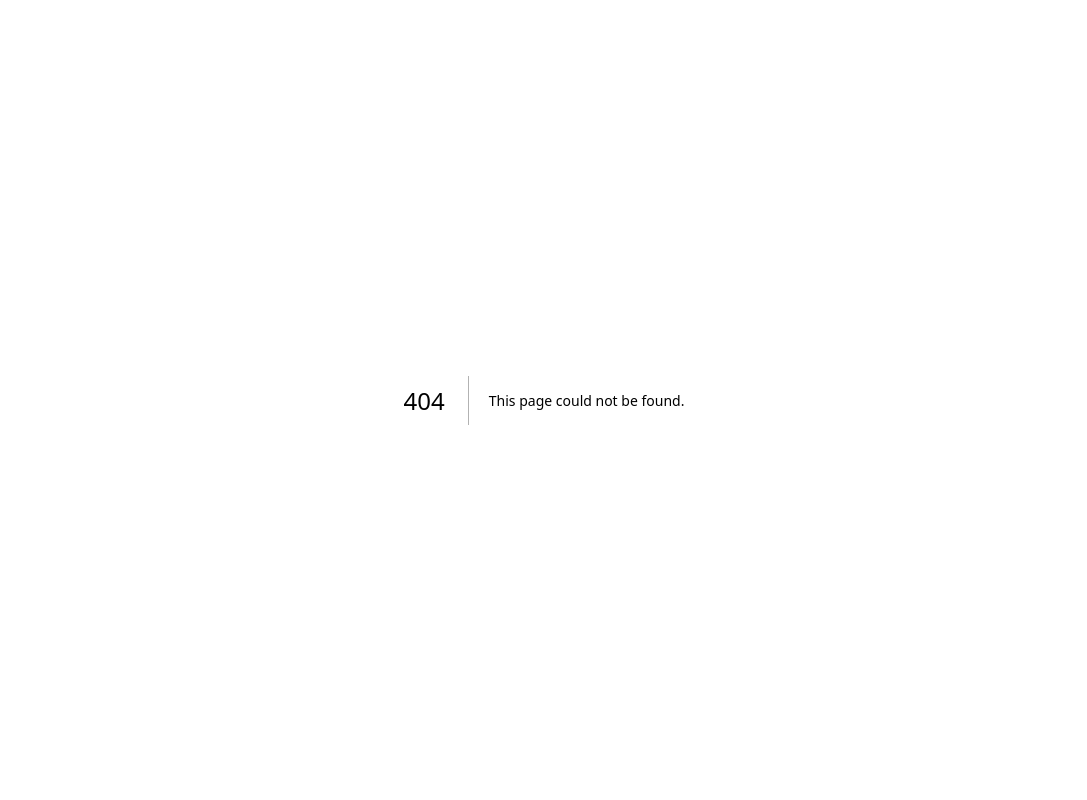
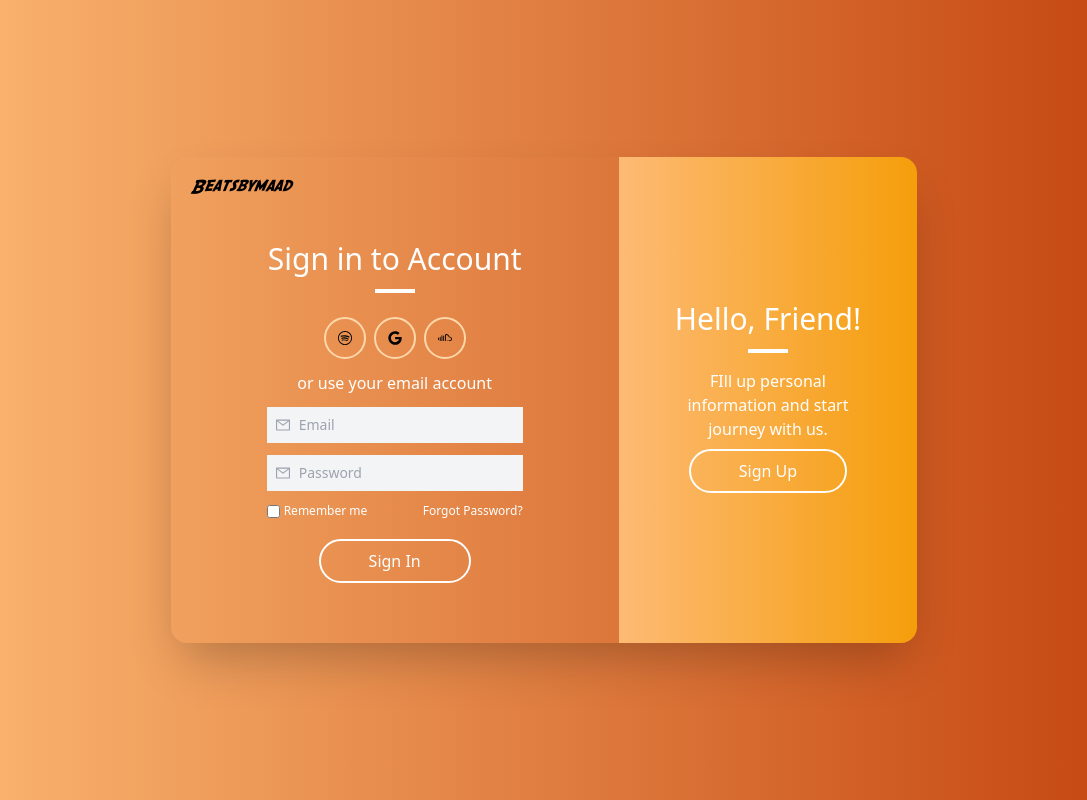
Before and after one commit to QuadNard/next.js-music-distribution-app, a Next.js app: page /Login in a window 1280 px wide. Before the commit this address had no page. Shown: the whole page, without its empty margins (96-1183 px from the left). Built offline with nearby package versions, Linux system fonts and the light colour scheme.

Commit message:
Setup Login UI

```diff
--- /dev/null
+++ b/app/Login/page.tsx
@@ -0,0 +1,81 @@
+import Image from 'next/image'
+import { FaGoogle } from 'react-icons/fa'
+import { SlSocialSoundcloud, SlSocialSpotify } from 'react-icons/sl'
+import {AiOutlineMail} from 'react-icons/ai'
+
+function Login() {
+    return (
+       <div className='flex flex-col items-center justify-center min-h-screen py-2 bg-gradient-to-r  from-orange-300 to-orange-700'>
+           <main className='flex  flex-col items-center  justify-center w-full flex-1 px-20 text-center'>
+                <div className=' bg-transparent rounded-2xl shadow-2xl flex w-2/3 max-w-4xl'>
+                <div className='w-3/5 p-5'>
+                    <div className='text-left font-SF Fedora'>
+                        <span className='text-black'>Beatsbymaad</span>
+                    </div>
+                    <div className='py-10'>
+                        <h2 className='text-3xl font-sans text-white mb-2'>
+                            Sign in to Account
+                            </h2>
+                            <div className='border-2 w-10 border-white inline-block mb-2'></div>
+                            <div className='flex justify-center my-2'>
+                                <a href="#" className='border-2 border-orange-200 rounded-full p-3 mx-1'>
+                                    <SlSocialSpotify className='text-sm' />
+                                </a>
+                                <a href="#" className='border-2 border-orange-200 rounded-full p-3 mx-1'>
+                                    <FaGoogle className='text-sm' />
+                                </a>
+                                <a href="#" className='border-2 border-orange-200 rounded-full p-3 mx-1'>
+                               <SlSocialSoundcloud className='text-sm' />
+                                </a>
+                            </div>{/* Social login section */}
+                            <p className='text-white my-3 font-sans'>or use your email account</p>
+                            <div className='flex flex-col items-center'>
+                            <div className='bg-gray-100 w-64 p-2 flex items-center mb-3'>
+                                <AiOutlineMail className='text-gray-400 mr-2' />
+                                <input type="email" name="email" placeholder="Email" className="bg-gray-100 outline-none font-sans text-sm
+                                flex-1" />
+                                </div>
+                                <div className='bg-gray-100 w-64 p-2 flex items-center mb-3 '>
+                                <AiOutlineMail className='text-gray-400 mr-2' />
+                                <input type="email" name="password" placeholder="Password" className="bg-gray-100 outline-none font-sans text-sm
+                                flex-1" />
+                                </div>
+                                <div className='flex justify-between w-64 mb-5'>
+                                    <label className='flex items-center text-xs font-sans text-white'><input type="checkbox" name="remember"
+                                    className="mr-1" />Remember me</label>
+                                    <a href="#" className="text-xs font-sans text-white">Forgot Password?</a>
+                                    </div>
+                                    <a
+                                    href="#"
+                                    className="border-2 border-white text-white rounded-full px-12 py-2 inline-block font-sans hover:bg-white hover:text-orange-300"
+                                    >
+                                        Sign In
+                                    </a>
+                            </div>
+                    </div>
+                </div>
+                 {/* Sign in section*/}
+                <div className='w-2/5 bg-amber-800 bg-gradient-to-r from-orange-300 to-amber-500 text-white rounded-tr-2xl  rounded-br-2xl py-36 px-12'>
+                    <h2 className='text-3xl font-sans mb-2'>Hello, Friend!</h2>
+                    <div className='border-2 w-10 border-white inline-block mb-2 '></div>
+                    <p className='mb-2 font-sans'>
+                        FIll up personal information and start journey with us.
+                    </p>
+                    <a
+                      href="#"
+                      className='border-2 border-white rounded-full px-12 py-2 inline-block font-sans hover:bg-white
+                      hover:text-orange-500'
+                    >
+                        Sign Up
+                    </a>
+                     {/* Sign up section*/}
+                    </div>
+                </div>
+           </main>
+
+    </div>
+    )
+
+}
+
+export default Login
--- a/app/components/Navbar.tsx
+++ b/app/Navbar.tsx
@@ -1,10 +1,10 @@
-import React from 'react'
 import Link from 'next/link'
 import {AiOutlineSearch, AiOutlineShopping } from 'react-icons/ai'
+import React from 'react'
 
-function Navbar() {
+export default function Navbar() {
   return (
-  <nav className="sticky top-0 z-30 flex w-full items-center justify-between px-4 py-4 transition-all lg:px-10 ly:py-6">
+  <nav className="sticky top-0 z-30 flex w-full items-center justify-between p-4">
    <div className="flex items-center justify-center md:w-1/5">
     <Link href={"/"}>
       <div className="relative h-10 w-5 cursor-pointer opacity-75 transition hover:opacity-100">
@@ -33,5 +33,3 @@ function Navbar() {
   </nav>
   )
 }
-
-export default Navbar
--- /dev/null
+++ b/app/components/Button.tsx
@@ -0,0 +1,40 @@
+interface Props {
+    title:  string;
+    onClick?: () => void;
+    width?: string;
+    loading?: boolean;
+    padding?: string;
+    noIcon?:  boolean;
+}
+
+
+function Button({ title, onClick, width, loading, padding, noIcon }: Props) {
+    return (
+        <button className={`ease group relative z-30 box-border inline-flex ${ width ? width : "w-auto" } ${padding} cursor-pointer items-center justify-center overflow-hidden rounded bg-amber-800 bg-gradient-to-r from-orange-300 to-amber-500 px-8 py-3 font-bold text-white transition-all duration-300 focus:outline-none `}
+        onClick={onClick}
+        >
+            <span className="absolute bottom-0 right-0 -mb-8 -mr-5 h-20 w-8 translate-x-1 rotate-45 transform bg-white opacity-10 transition-all duration-300 ease-out group-hover:translate-x-0"></span>
+            <span className="absolute top-0 left-0 -mt-1 -ml-12 h-8 w-20 -translate-x-1 -rotate-45 transform bg-white opacity-10 transition-all duration-300 ease-out group-hover:translate-x-0"></span>
+            <span className="relative z-20 flex items-center font-sans">
+                {noIcon && (
+                   <svg className="relative mr-2 h-5 w-5 flex-shrink-0 text-white"
+                   fill="none"
+                   stroke="currentColor"
+                   viewBox="0 0 24 24"
+                   xmlns="http://www.w3.org/2000/svg"
+                   >
+                    <path
+                    strokeLinecap="round"
+                    strokeLinejoin="round"
+                    strokeWidth="2"
+                    d="M13 10V3L4 14h7v71l9-11h-7z"
+                    ></path>
+                   </svg>
+                )}
+                {loading ? "Loading..." : title}
+            </span>
+        </button>
+    )
+}
+
+export default Button
--- /dev/null
+++ b/app/components/Landing.tsx
@@ -0,0 +1,26 @@
+import Image from "next/image";
+import React from "react";
+import Button from "./Button";
+
+function Landing() {
+  return (
+    <section className="absolute top-0 mx-auto flex h-screen max-w-[1350px] items-center justify-between px-8">
+      <div className="space-y-8">
+        <h1 className="space-y-3 text-5xl font-sans tracking-wide lg:text-6xl xl:text-7xl">
+          <span className="block bg-gradient-to-r  from-orange-300 to-orange-700 bg-clip-text text-transparent font-sans">
+            Discover
+          </span>
+          <span className="block font-sans">New sounds.</span>
+          <span className="Driven font-sans">Driven By Values</span>
+        </h1>
+
+        <div className="space-x-8">
+          <Button title="Login" />
+          <a className="link font-sans">View pricing</a>
+        </div>
+      </div>
+    </section>
+  );
+}
+
+export default Landing;
--- a/app/page.tsx
+++ b/app/page.tsx
@@ -1,9 +1,11 @@
 import type { NextPage } from "next";
-import Navbar from "./components/Navbar";
+import Button from "./components/Button";
+import Landing from "./components/Landing";
+import Navbar from "./Navbar";
 
 
 const Home: NextPage = () => {
- return (
+  return (
   <div className="main">
     <video className=" h-full w-full relative object-cover"  loop autoPlay muted>
          <source src="./video-1.mp4" type="video/mp4"/>
@@ -11,7 +13,9 @@ const Home: NextPage = () => {
     <div className="content">
       <Navbar />
     </div>
-
+    <main>
+      <Landing />
+    </main>
   </div>
  )
 };
```
Also changed, not shown: images/mesh-gradient.png (deleted), images/meshgradient.png (added), styles/globals.css (line endings or trailing spaces).
